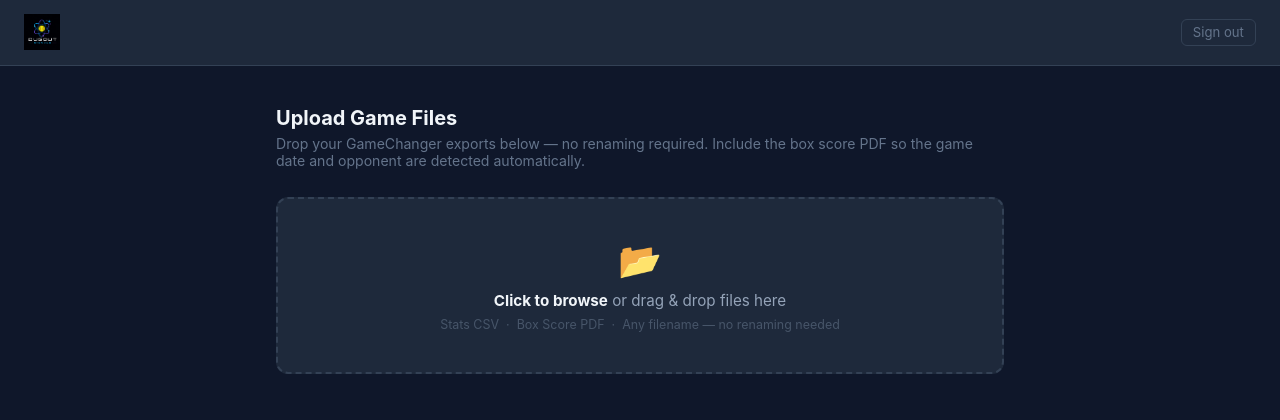
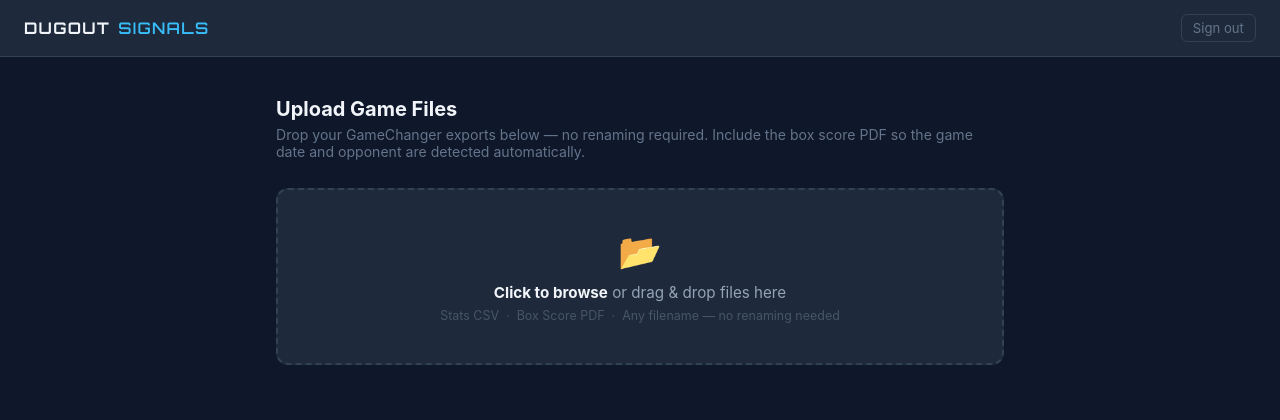
Before and after one commit to davidarnerich-stack/dugout-signals, a Flask app: template templates/upload.html in a window 1280 px wide. Shown: the top 420 px of the page. Run offline with Flask 3, Linux system fonts and the light colour scheme; the template is opened without the code that fills it, so the values that code supplies are empty.

Commit message:
Replace header image with Orbitron wordmark — DUGOUT SIGNALS

```diff
--- a/templates/upload.html
+++ b/templates/upload.html
@@ -4,6 +4,8 @@
   <meta charset="UTF-8">
   <meta name="viewport" content="width=device-width, initial-scale=1">
   <title>Dugout Signals — Upload</title>
+  <link rel="preconnect" href="https://fonts.googleapis.com">
+  <link href="https://fonts.googleapis.com/css2?family=Orbitron:wght@600;700&display=swap" rel="stylesheet">
   <style>
     *, *::before, *::after { box-sizing: border-box; margin: 0; padding: 0; }
     body {
@@ -14,7 +16,18 @@
       background: #1e293b; border-bottom: 1px solid #334155;
       padding: .9rem 1.5rem; display: flex; align-items: center; justify-content: space-between;
     }
-    .brand img { height: 36px; object-fit: contain; display: block; }
+    .brand {
+      font-family: 'Orbitron', sans-serif;
+      font-weight: 700;
+      font-size: 1rem;
+      letter-spacing: .08em;
+      color: #f1f5f9;
+      text-decoration: none;
+      display: flex;
+      align-items: center;
+      gap: .5rem;
+    }
+    .brand .brand-signals { color: #38bdf8; font-weight: 600; }
     .logout {
       color: #64748b; font-size: .82rem; text-decoration: none;
       border: 1px solid #334155; border-radius: 6px; padding: .3rem .7rem;
@@ -154,7 +167,7 @@
 <body>
 
 <header>
-  <div class="brand"><img src="/static/logo.jpg" alt="Dugout Signals"></div>
+  <div class="brand">DUGOUT <span class="brand-signals">SIGNALS</span></div>
   <a href="/logout" class="logout">Sign out</a>
 </header>
 
```
